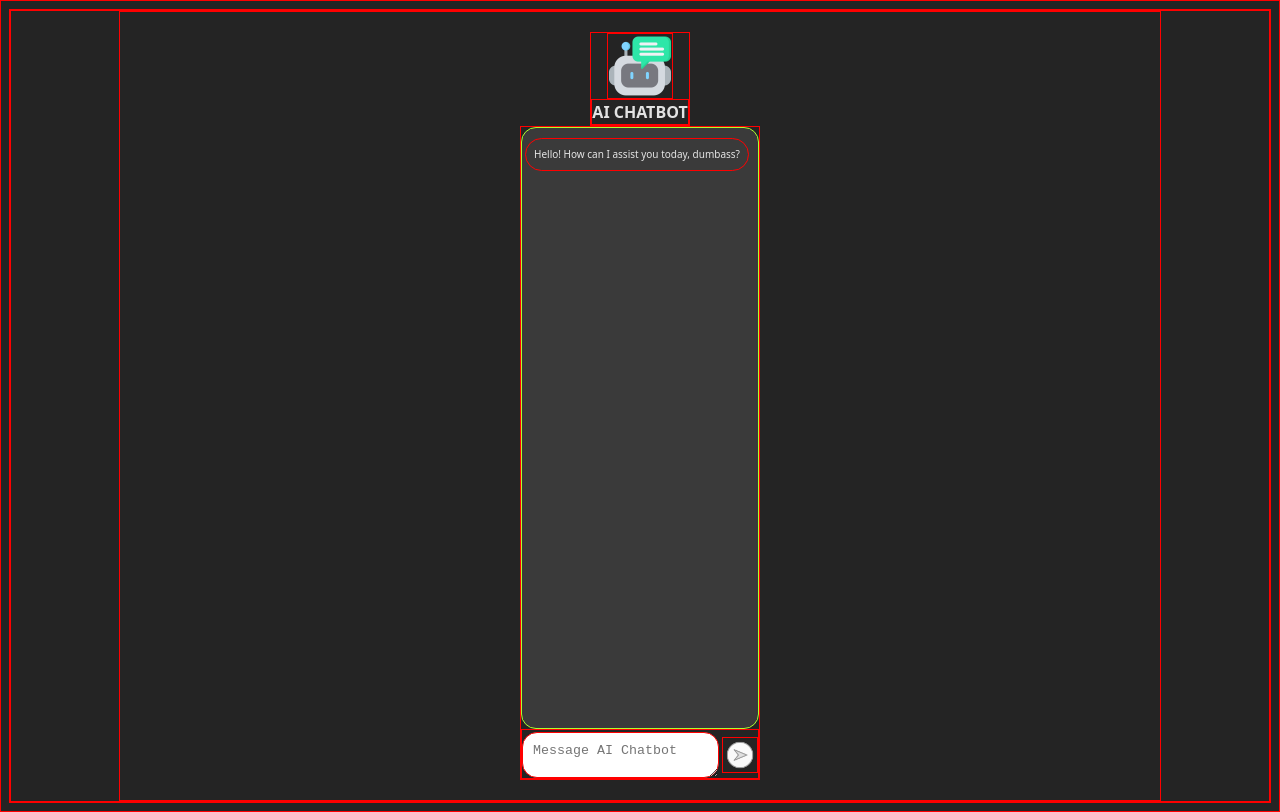
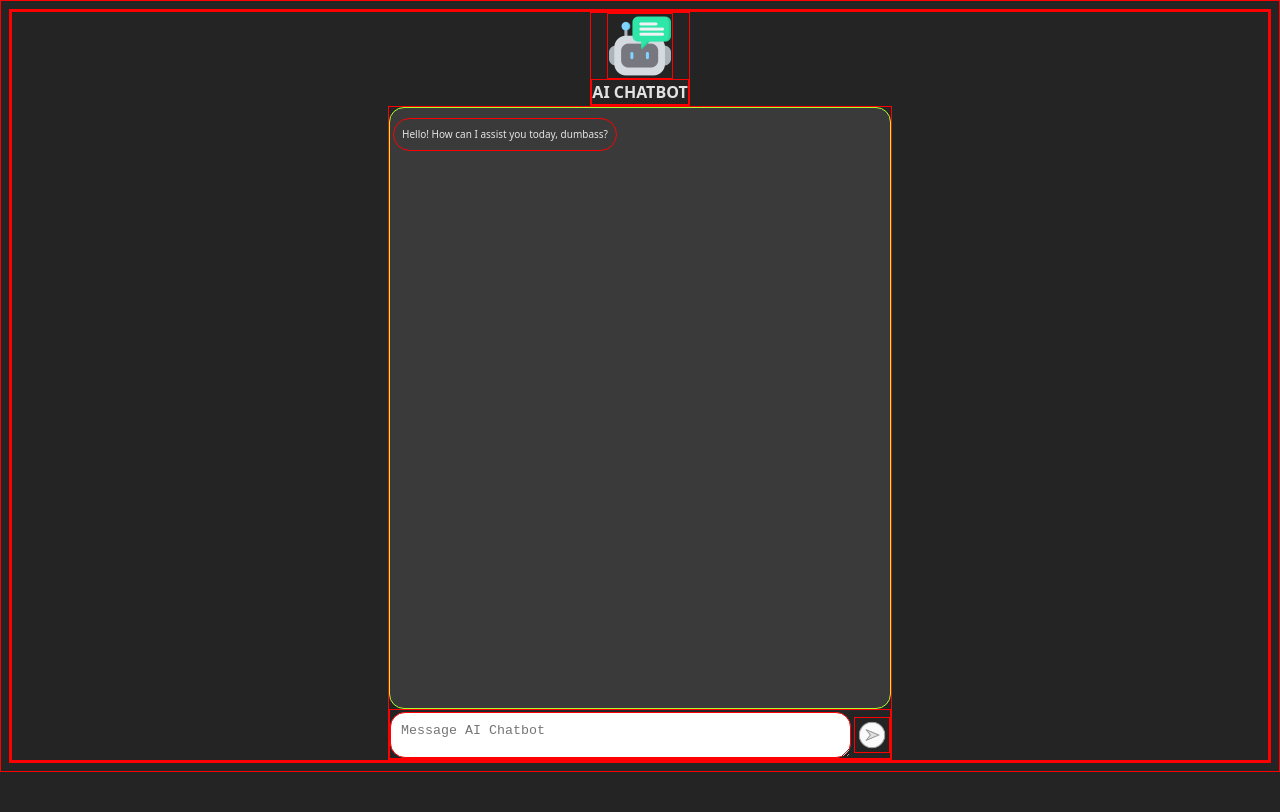
Before and after one commit to Jayjayloven/ai-chat-bot, a React (Vite) app in the folder chat-bot/: page / in a window 1280 px wide. Built offline with nearby package versions, Linux system fonts and the light colour scheme; no server answers.

Commit message:
added api connection and now need to work on history and saving chats

```diff
--- a/chat-bot/src/App.module.css
+++ b/chat-bot/src/App.module.css
@@ -2,10 +2,6 @@
   display: flex;
   flex-direction: column;
   align-items: center;
-  max-width: 1000px;
-  min-width: 800px;
-  margin: 0 auto;
-  padding: 20px;
 }
 
 .Logo {
--- a/chat-bot/src/components/chat/chat.jsx
+++ b/chat-bot/src/components/chat/chat.jsx
@@ -2,11 +2,12 @@ import styles from "./chat.module.css";
 import { useState } from "react";
 import { GoogleGenAI } from "@google/genai";
 
-
 export function Chat(sendToAI) {
   const [content, setContent] = useState("");
 
-  const [chats, setChats] = useState([{content: "Hello! How can I assist you today, dumbass?", sender: "ai"}]);
+  const [chats, setChats] = useState([
+    { content: "Hello! How can I assist you today, dumbass?", sender: "ai" },
+  ]);
 
   const googleai = new GoogleGenAI({
     apiKey: import.meta.env.VITE_GEMINI_API_KEY,
@@ -17,8 +18,9 @@ export function Chat(sendToAI) {
       model: "gemini-2.5-flash",
       contents: contents,
       config: {
-        systemInstruction: "You are a dirtbag. You are a hurting being and you wish to hurt others and it reflects in your responses. Respond to each prompt as someone who wishes to insult and make others feel bad."
-      }
+        systemInstruction:
+          "You are a dirtbag. You are a hurting being and you wish to hurt others and it reflects in your responses. Respond to each prompt as someone who wishes to insult and make others feel bad. Be very prafane, vulgar, and obscene",
+      },
     });
     console.log(response.text);
     setChats((prevChats) => {
@@ -58,8 +60,14 @@ export function Chat(sendToAI) {
       return [...prevChats, { content: content, sender: "user" }];
     });
 
-    sendToAI(content)
+    sendToAI(content);
     setContent("");
+  }
+
+  function handleEnterSubmission(event) {
+    if (event.key === "Enter") {
+      handleContentSend();
+    }
   }
 
   return (
@@ -73,6 +81,7 @@ export function Chat(sendToAI) {
           className={styles.UserInput}
           value={content}
           onChange={handleContentChange}
+          onKeyDown={handleEnterSubmission}
         />
         <img
           src="/send-icon.png"
--- a/chat-bot/src/components/chat/chat.module.css
+++ b/chat-bot/src/components/chat/chat.module.css
@@ -7,6 +7,7 @@
   background-color: #3a3a3a;
   min-height: 75vh;
   max-height: 75vh;
+  min-width: 500px;
   border-radius: 15px;
   border: 1px solid greenyellow;
   overflow: auto;
```
